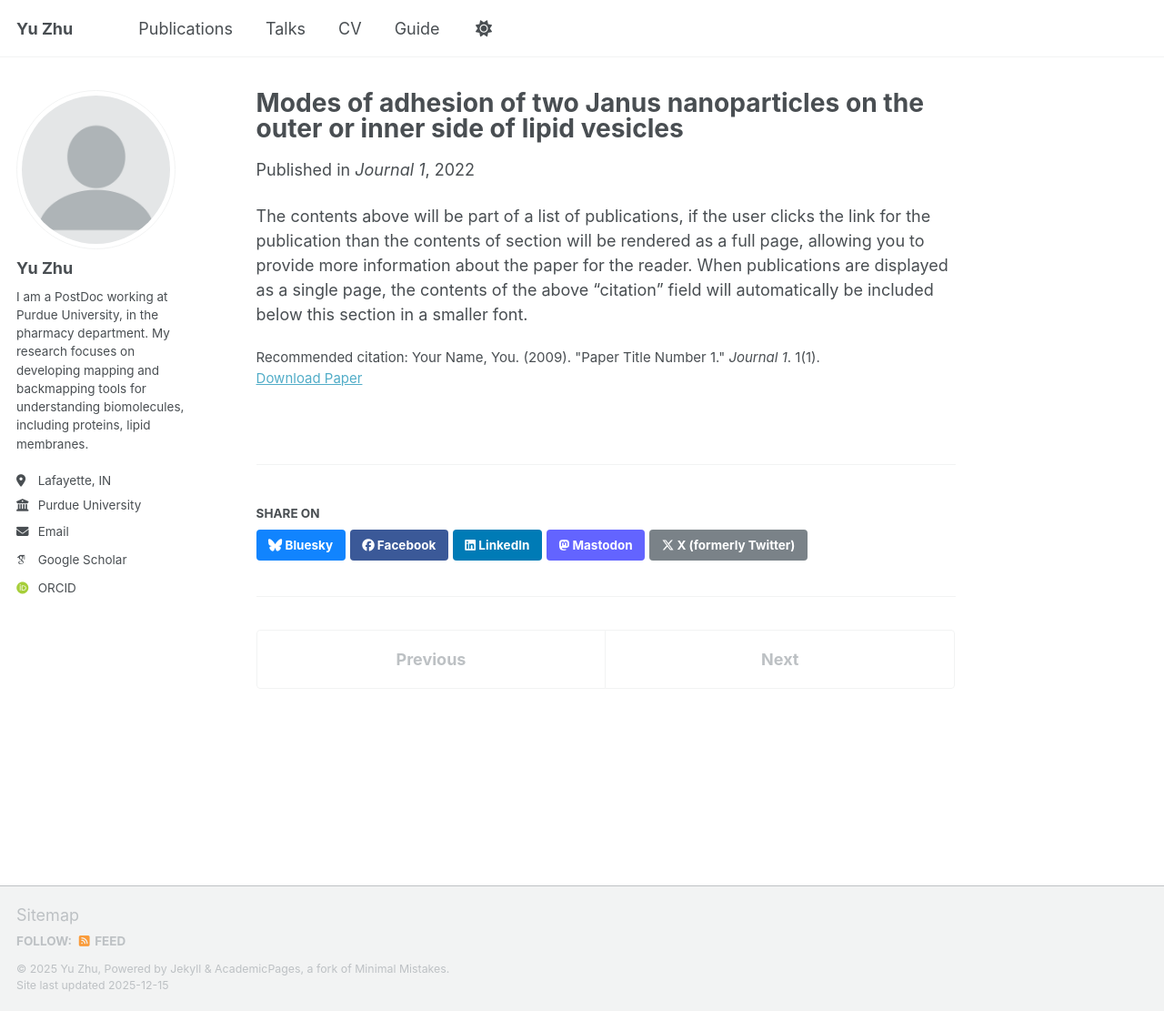
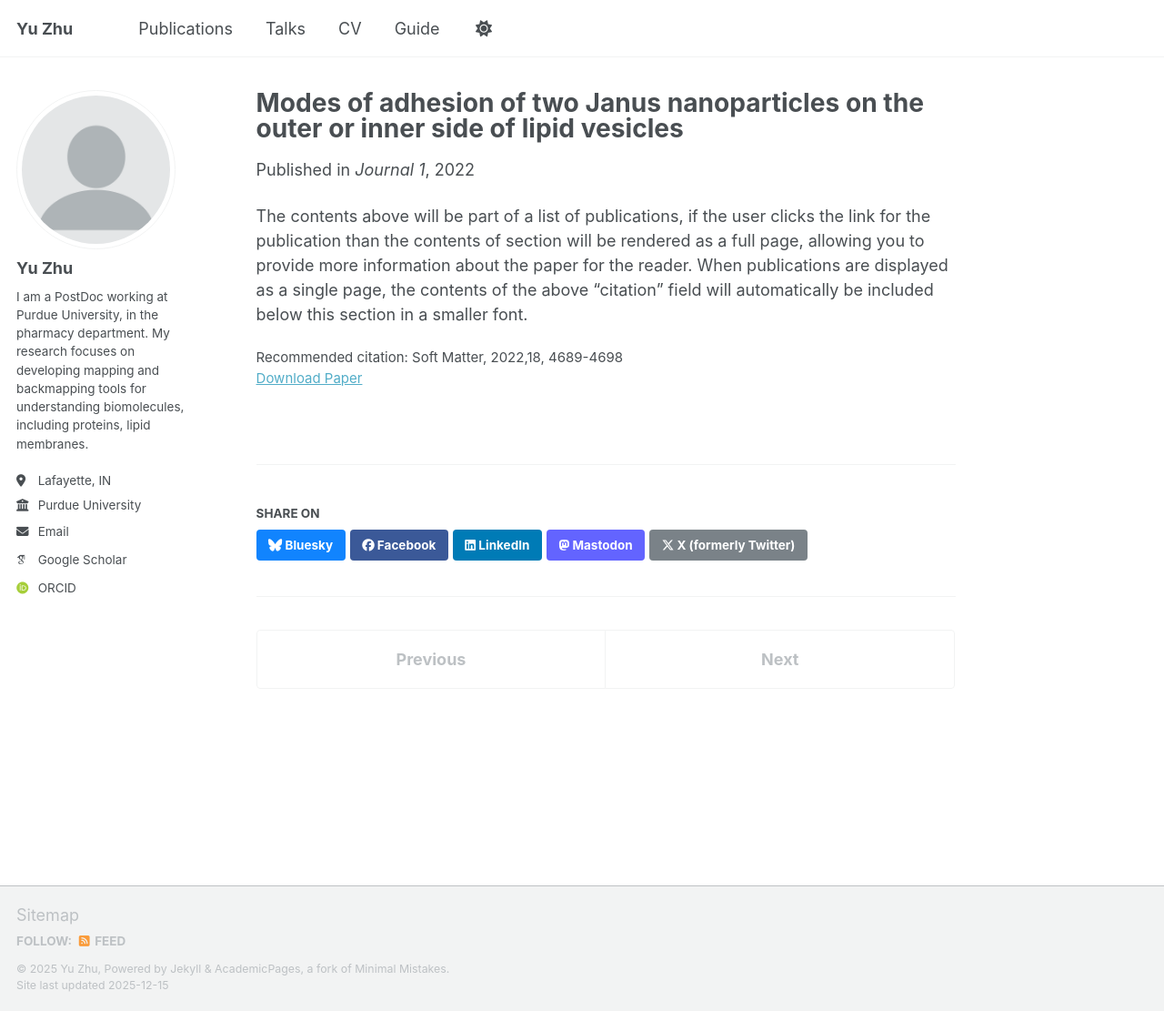
Before and after one commit to yuzhu1778/yuzhu1778.github.io, a Jekyll site: the page built from _publications/2009-10-01-paper-title-number-1.md, in a window 1280 px wide and 1111 px high. Shown: the whole window at 91% size. Built offline with Jekyll 4.4.1, drawn with Linux system fonts in a browser that asks for light colours; some web fonts are replaced; a script that is not in the unit is left out.

Commit message:
Update 2009-10-01-paper-title-number-1.md

```diff
--- a/_publications/2009-10-01-paper-title-number-1.md
+++ b/_publications/2009-10-01-paper-title-number-1.md
@@ -9,6 +9,6 @@
 #slidesurl: 'https://academicpages.github.io/files/slides1.pdf'
 paperurl: 'https://pubs.rsc.org/en/content/articlelanding/2022/sm/d2sm00306f'
 #bibtexurl: 'https://academicpages.github.io/files/bibtex1.bib'
-citation: 'Your Name, You. (2009). &quot;Paper Title Number 1.&quot; <i>Journal 1</i>. 1(1).'
+citation: 'Soft Matter, 2022,18, 4689-4698'
 ---
 The contents above will be part of a list of publications, if the user clicks the link for the publication than the contents of section will be rendered as a full page, allowing you to provide more information about the paper for the reader. When publications are displayed as a single page, the contents of the above "citation" field will automatically be included below this section in a smaller font.
```
